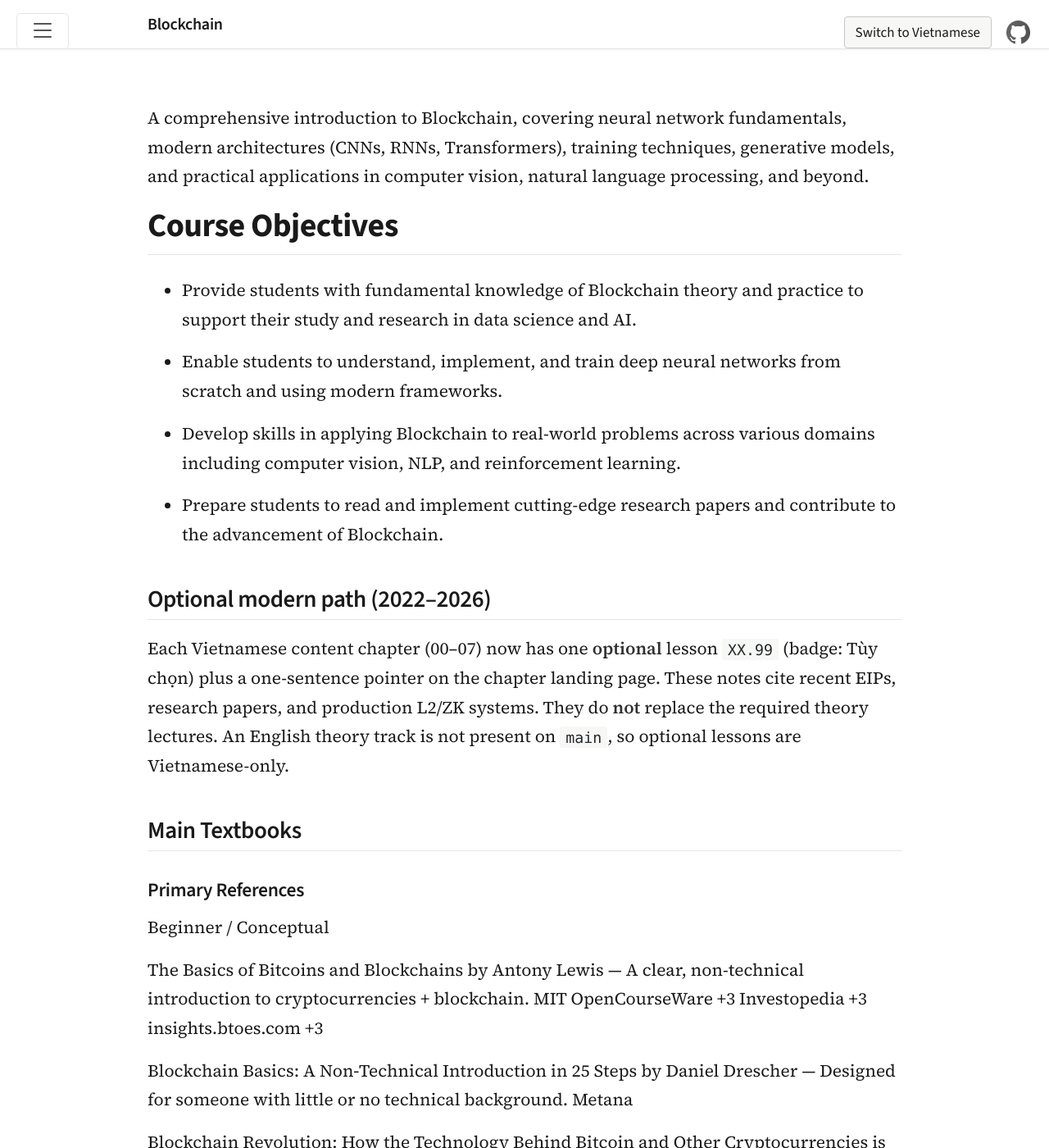
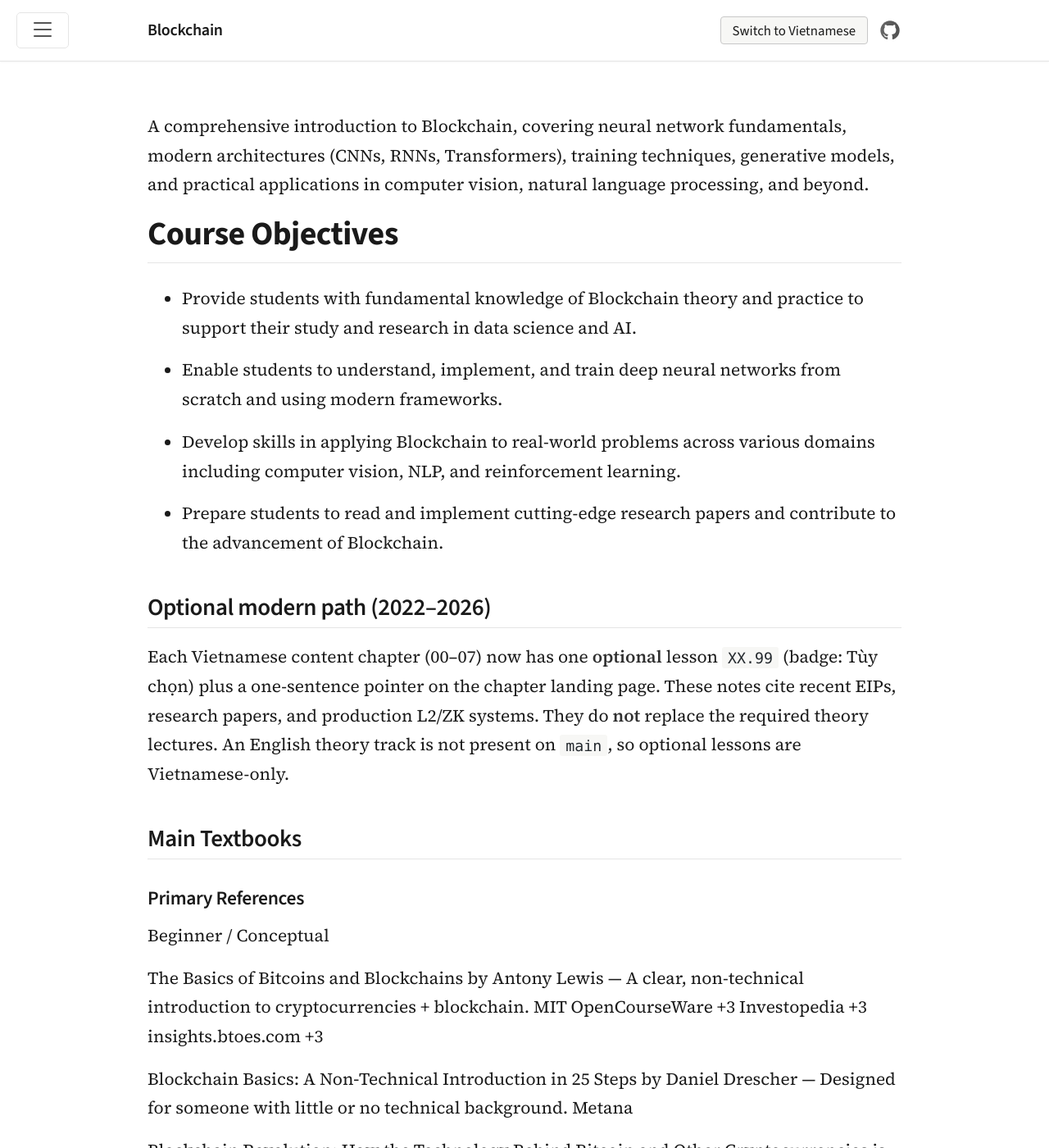
Before and after one commit to nglelinh/blockchain-self-learning, a Jekyll site: the page built from index.html, in a window 1280 px wide and 1400 px high. Shown: the whole window at 82% size. Built offline with Jekyll 4.4.1, drawn with Linux system fonts in a browser that asks for light colours; the list of posts is cut into pages by our own code.

Commit message:
Make masthead sticky with balanced spacing and vertically centered actions

```diff
--- a/public/css/course-theme.css
+++ b/public/css/course-theme.css
@@ -30,8 +30,10 @@
 /* ── Base & Reading Typography ────────────────────────────────── */
 
 html,
+html[lang="vi"],
+html[lang="en"],
 body {
-  font-family: var(--course-serif);
+  font-family: var(--course-serif) !important;
   color: var(--course-text);
   background-color: var(--course-bg);
   -webkit-font-smoothing: antialiased;
@@ -53,7 +55,7 @@ body {
   font-size: 1.05rem;
   line-height: 1.7;
   color: var(--course-text);
-  padding-top: 5.5rem;
+  padding-top: 2.25rem !important;
   padding-bottom: 3.5rem;
 }
 
@@ -82,7 +84,7 @@ body {
 .container.content h1 {
   font-size: 2rem;
   font-weight: 700;
-  margin-top: 0.25rem;
+  margin-top: 0.35rem;
   margin-bottom: 1.25rem;
   padding-bottom: 0.45rem;
   border-bottom: 1px solid var(--course-border);
@@ -111,6 +113,25 @@ body {
 .container.content a:focus {
   color: var(--course-accent-hover);
   text-decoration: underline;
+}
+
+/* ── Language Indicator Pill (Understated Monochrome) ─────────── */
+
+.post-language,
+.post-language.lang-en,
+.post-language.lang-vi {
+  display: inline-block;
+  font-family: var(--course-sans);
+  font-size: 0.78rem;
+  font-weight: 500;
+  line-height: 1.2;
+  padding: 0.22rem 0.6rem;
+  margin-top: 0;
+  margin-bottom: 0.85rem;
+  background-color: var(--course-bg-subtle);
+  border: 1px solid var(--course-border-strong);
+  border-radius: 3px;
+  color: var(--course-muted);
 }
 
 /* ── Blockquotes, Tables & Code ───────────────────────────────── */
@@ -181,34 +202,50 @@ body {
   margin: 2rem 0;
 }
 
-/* ── Top Navbar / Masthead (Minimal Monochrome) ───────────────── */
+/* ── Top Navbar / Masthead (Sticky, Clean, Vertically Centered) ─ */
 
 .masthead {
+  position: sticky !important;
   top: 0;
   left: 0;
+  right: 0;
+  width: 100%;
+  min-height: 3.75rem;
+  display: flex;
+  align-items: center;
   background-color: var(--course-bg);
   border-bottom: 1px solid var(--course-border);
-  box-shadow: 0 1px 3px rgba(0, 0, 0, 0.05);
-  padding-top: 0.85rem;
-  padding-bottom: 0.85rem;
+  box-shadow: 0 1px 2px rgba(0, 0, 0, 0.04);
+  padding: 0.65rem 0 !important;
   margin-bottom: 0;
+  z-index: 20;
   font-family: var(--course-sans);
 }
 
 .masthead .container {
+  width: 100%;
   display: flex;
   align-items: center;
   justify-content: space-between;
   gap: 1rem;
+  padding-left: 3.75rem;
+  padding-right: 1rem;
+}
+
+@media (min-width: 64em) {
+  .masthead .container {
+    padding-left: 1rem;
+  }
 }
 
 .masthead-title {
-  margin: 0;
+  margin: 0 !important;
   font-family: var(--course-sans);
-  font-size: 1.15rem;
+  font-size: 1.1rem;
   font-weight: 600;
   line-height: 1.3;
   color: var(--course-text);
+  text-align: left !important;
 }
 
 .masthead-title a {
@@ -220,6 +257,7 @@ body {
 .masthead-title a:focus {
   color: var(--course-accent) !important;
   text-decoration: none;
+  transform: none !important;
 }
 
 .masthead-title small {
@@ -229,31 +267,45 @@ body {
 }
 
 .header-actions {
+  position: static !important;
+  top: auto !important;
+  right: auto !important;
+  margin: 0 !important;
   display: flex;
   align-items: center;
-  gap: 0.75rem;
+  gap: 0.65rem;
   flex-shrink: 0;
+}
+
+.language-toggle {
+  display: flex;
+  align-items: center;
 }
 
 .language-toggle a,
 .language-switch {
+  display: inline-flex;
+  align-items: center;
   font-family: var(--course-sans);
-  font-size: 0.85rem;
+  font-size: 0.84rem !important;
   font-weight: 500;
+  line-height: 1.25;
   color: var(--course-text) !important;
-  background-color: var(--course-bg-subtle);
-  border: 1px solid var(--course-border-strong);
+  background-color: var(--course-bg-subtle) !important;
+  border: 1px solid var(--course-border-strong) !important;
   border-radius: 4px;
-  padding: 0.25rem 0.65rem;
+  padding: 0.3rem 0.7rem !important;
   text-decoration: none !important;
+  box-shadow: none !important;
   transition: background-color 0.15s ease, border-color 0.15s ease;
 }
 
 .language-toggle a:hover,
 .language-switch:hover {
-  background-color: #ecece9;
-  border-color: var(--course-sidebar-bg);
+  background-color: #ecece9 !important;
+  border-color: var(--course-sidebar-bg) !important;
   color: #000000 !important;
+  transform: none !important;
 }
 
 .github-logo__wrapper {
@@ -265,6 +317,11 @@ body {
 
 .github-logo__wrapper:hover {
   opacity: 1;
+}
+
+.github-logo {
+  width: 28px !important;
+  height: 28px !important;
 }
 
 /* ── Dark Charcoal Sidebar (#202020, matching discrete-math) ──── */
@@ -340,8 +397,9 @@ a.sidebar-nav-item:focus {
 }
 
 .sidebar-toggle {
+  top: 0.75rem !important;
   color: #202020;
-  background-color: rgba(255, 255, 255, 0.9);
+  background-color: rgba(255, 255, 255, 0.92);
   border: 1px solid var(--course-border);
 }
 
```
